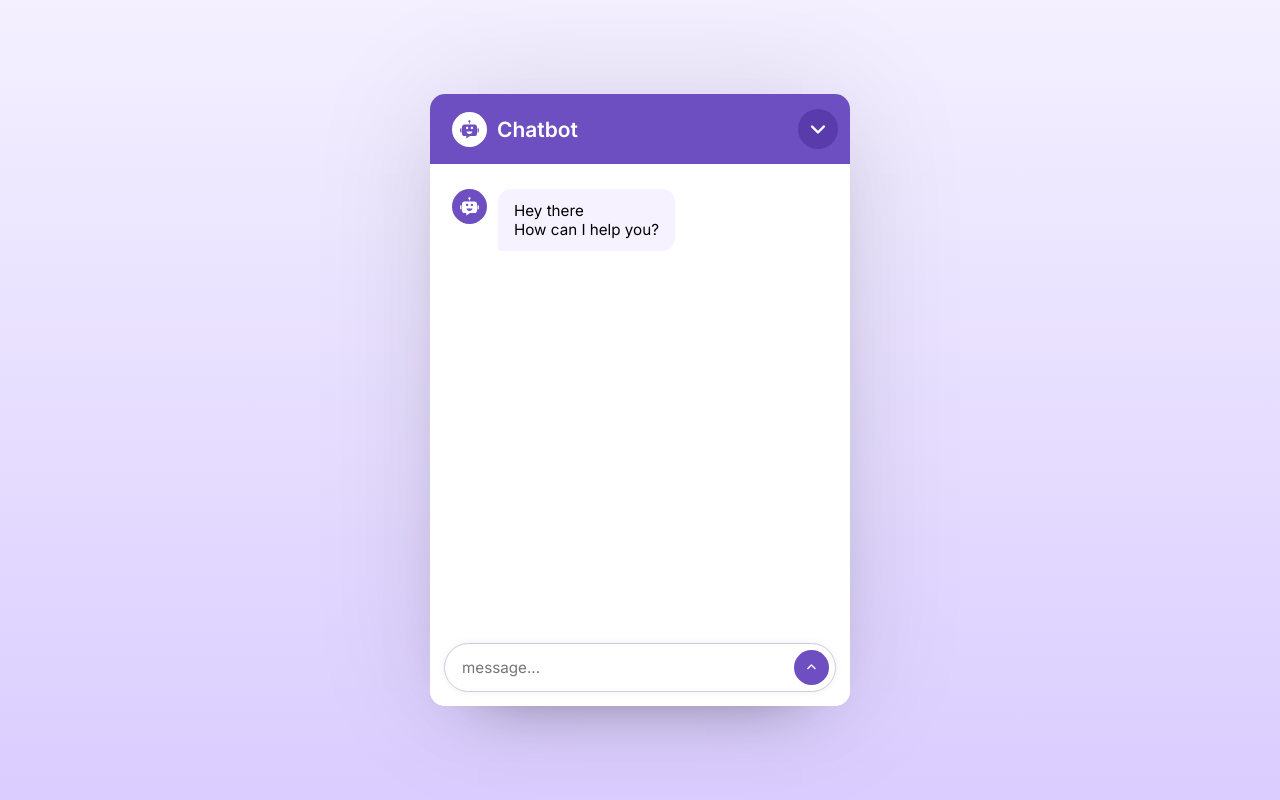
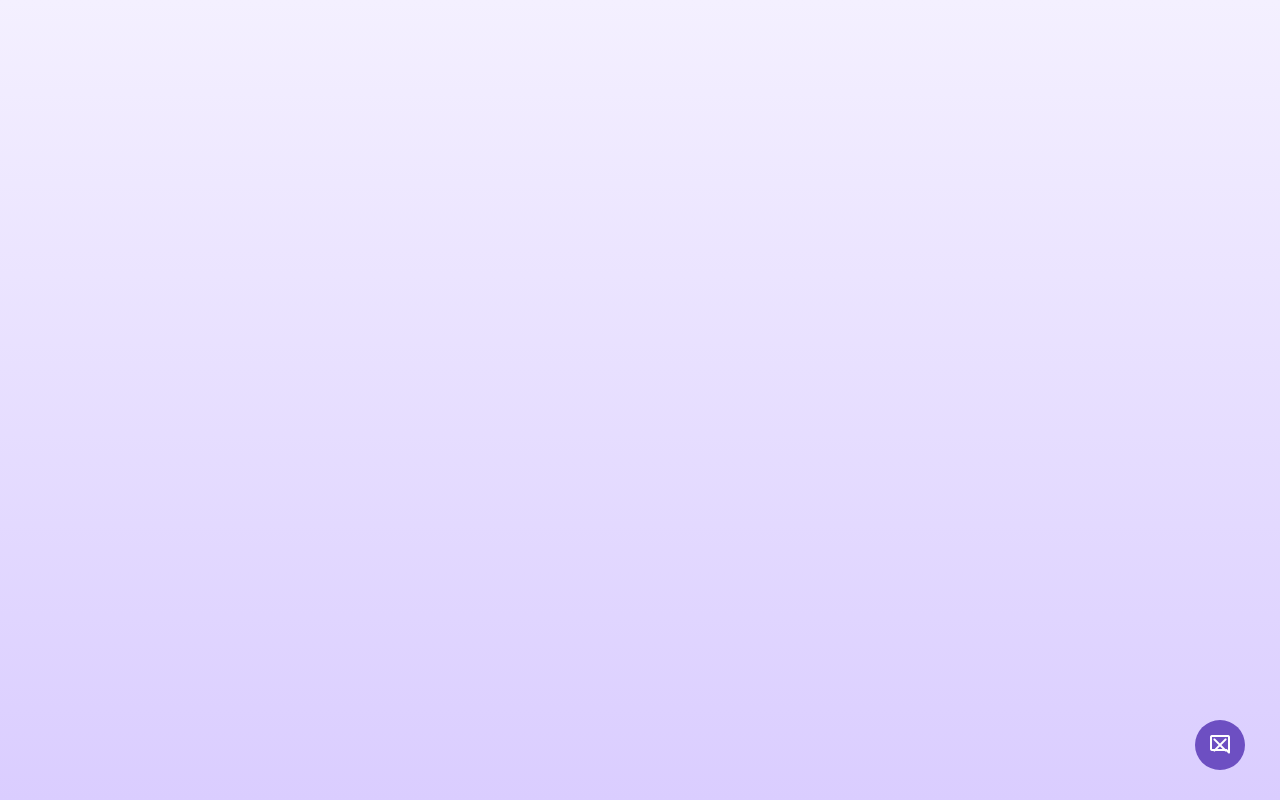
Before and after one commit to Ibso575/chatbot-reactjs, a React (Vite) app: page / in a window 1280 px wide. Built offline with nearby package versions, Linux system fonts and the light colour scheme.

Commit message:
btn added

```diff
--- a/index.html
+++ b/index.html
@@ -8,7 +8,7 @@
     <!-- linking google fonts for icon -->
     <link
       rel="stylesheet"
-      href="https://fonts.googleapis.com/css2?family=Material+Symbols+Rounded:opsz,wght,FILL,GRAD@48,400,0,0"
+      href="https://fonts.googleapis.com/css2?family=Material+Symbols+Rounded:opsz,wght,FILL,GRAD@48,400,1,0"
     />
   </head>
   <body>
--- a/src/App.jsx
+++ b/src/App.jsx
@@ -50,6 +50,10 @@
 
   return (
     <div className="container">
+      <button id="chatbot-toggler">
+        <span className="material-symbols-rounded">mode_comment</span>
+        <span className="material-symbols-rounded">close</span>
+      </button>
       <div className="chatbot-popup">
         {/* chatbot header */}
         <div className="chat-header">
--- a/src/index.css
+++ b/src/index.css
@@ -10,20 +10,28 @@
 
 body {
   width: 100%;
-  display: flex;
-  align-items: center;
-  justify-content: center;
   min-height: 100vh;
   background: linear-gradient(#F4F0FF, #DACDFF);
 }
 
 .chatbot-popup {
-  position: relative;
+  position: fixed;
+  opacity: 0;
+  pointer-events: none;
+  bottom: 90px;
+  right: 35px;
+  width: 420px;
+  overflow: hidden;
   background: #fff;
   width: 420px;
   overflow: hidden;
   border-radius: 15px;
   box-shadow: 0 0 128px 0 rgba(0, 0, 0, 0.1), 0 32px 64px -48px rgba(0, 0, 0, 0.5);
+}
+
+.container.show-chatbot  .chatbot-popup {
+  opacity: 1;
+  pointer-events: auto;
 }
 
 .chatbot-popup .chat-header {
@@ -72,6 +80,26 @@
 
 .chat-header button:hover {
   background: #4a2f96;
+}
+
+#chatbot-toggler {
+  position: fixed;
+  bottom: 30px;
+  right: 35px;
+  border: none;
+  height: 50px;
+  width: 50px;
+  display: flex;
+  cursor: pointer;
+  border-radius: 50%;
+  background: #6D4FC2;
+  align-items: center;
+  justify-content: center;
+}
+
+#chatbot-toggler span {
+  position: absolute;
+  color: #fff;
 }
 
 .chat-body {
```
